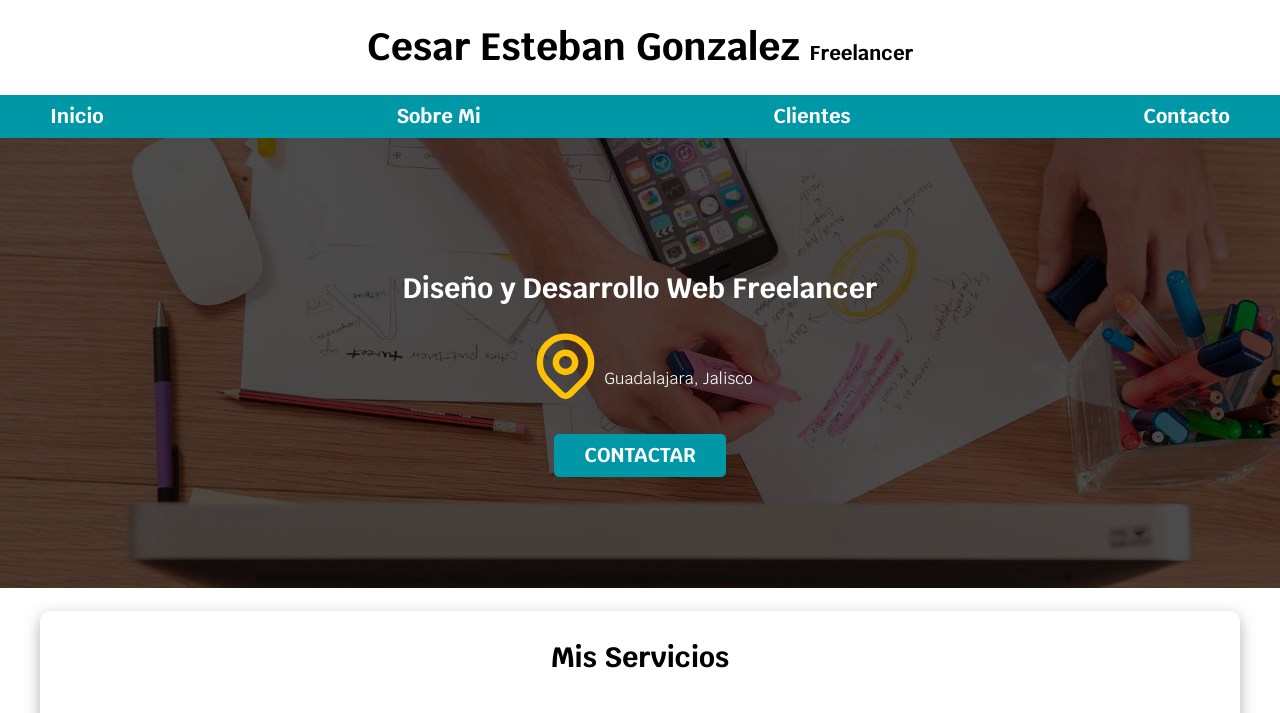
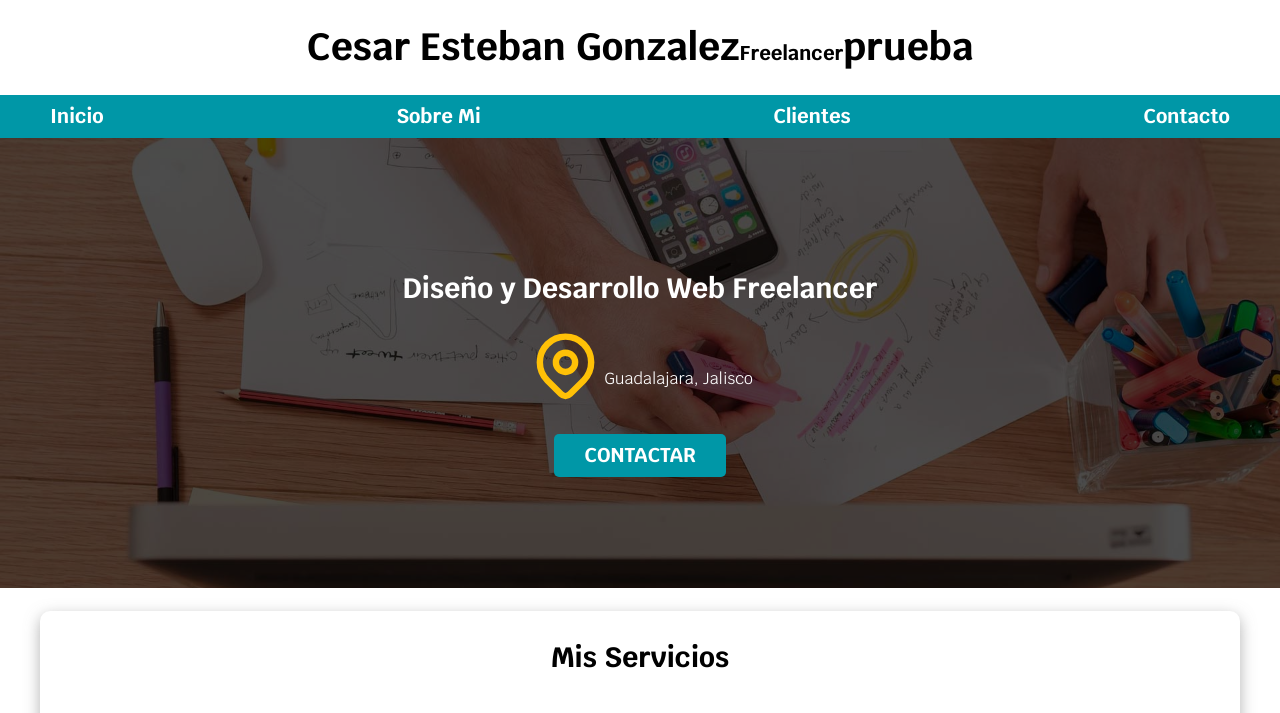
Before and after one commit to cesar7611/Web_site, a plain HTML site: page index.html in a window 1280 px wide. Shown: the top 713 px of the page. Drawn offline with Linux system fonts and the light colour scheme.

Commit message:
prueba de sincronización con Netlify

```diff
--- a/index.html
+++ b/index.html
@@ -19,9 +19,7 @@
 
 <body>
     <header>
-        <h1 class="titulo">Cesar Esteban Gonzalez
-            <span>Freelancer</span>
-        </h1>
+        <h1 class="titulo">Cesar Esteban Gonzalez<span>Freelancer</span>prueba</h1>
     </header>
 
     <div class="nav-bg">
```
